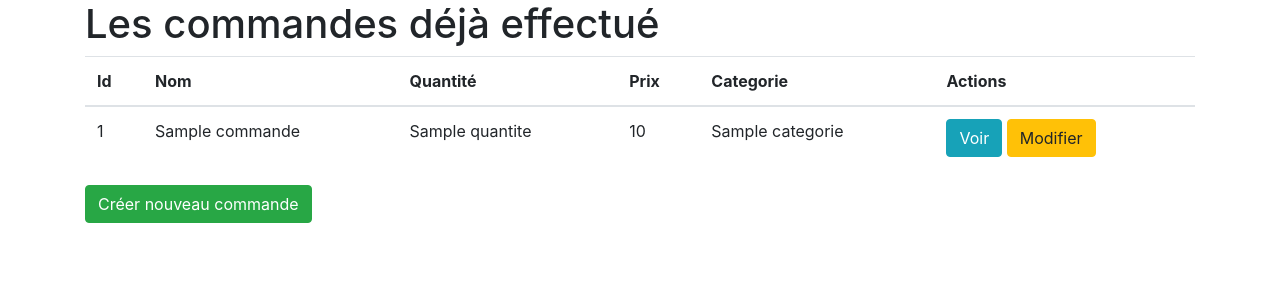
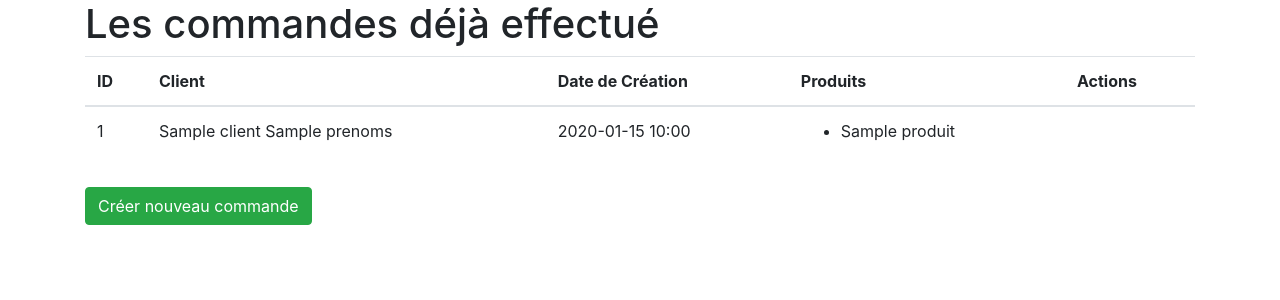
Before and after one commit to Mahery-Rakotonindrina/Symfony_Test_Mahery_FM, a Symfony app: template templates/commande/index.html.twig in a window 1280 px wide. Shown: the part 56-356 px from the top of the page. Run offline with Twig, Linux system fonts and the light colour scheme; the template is opened without the code that fills it: most values are stand-ins (such as "Sample title", 1, 10 or a date in 2020); some libraries are stand-ins or nearby versions.

Commit message:
update: client and command

```diff
--- a/src/Form/ClientType.php
+++ b/src/Form/ClientType.php
@@ -15,8 +15,8 @@ class ClientType extends AbstractType
     {
         $builder
             ->add('Nom',TextType::class, [
-                'attr' => ['class' => 'form-control'],
-                'placeholder' => 'Choisir un client'
+                'attr' => ['class' => 'form-control',
+                'required' => true]
                 ])
             ->add('Prenoms',TextType::class, [
                 'attr' => ['class' => 'form-control']
--- a/templates/commande/_form.html.twig
+++ b/templates/commande/_form.html.twig
@@ -1,7 +1,7 @@
 {# templates/commande/_form.html.twig #}
 {{ form_start(form, {'attr': {'class': 'mb-3'}}) }}
     <div class="form-group">
-        {{ form_row(form.numClient, {'attr': {'class': 'form-control'}}) }}
+        {{ form_row(form.client, {'attr': {'class': 'form-control'}}) }}
     </div>
     <div class="form-group">
         {{ form_row(form.createdAt, {'attr': {'class': 'form-control'}}) }}
--- a/templates/commande/index.html.twig
+++ b/templates/commande/index.html.twig
@@ -8,11 +8,10 @@
     <table class="table">
         <thead>
             <tr>
-                <th>Id</th>
-                <th>Nom</th>
-                <th>Quantité</th>
-                <th>Prix</th>
-                <th>Categorie</th>
+                <th>ID</th>
+                <th>Client</th>
+                <th>Date de Création</th>
+                <th>Produits</th>
                 <th>Actions</th>
             </tr>
         </thead>
@@ -20,13 +19,19 @@
             {% for commande in commandes %}
                 <tr>
                     <td>{{ commande.id }}</td>
-                <td>{{ commande.Nom }}</td>
-                <td>{{ commande.Quantite }}</td>
-                <td>{{ commande.Prix }}</td>
-                <td>{{ commande.categorie.Nom }}</td>
+                    <td>{{ commande.client.nom }} {{ commande.client.prenoms }}</td>
+                    <td>{{ commande.createdAt|date('Y-m-d H:i') }}</td>
                     <td>
-                    <a href="{{ path('app_commande_show', {'id': commande.id}) }}" class="btn btn-info">Voir</a>
-                    <a href="{{ path('app_commande_edit', {'id': commande.id}) }}" class="btn btn-warning">Modifier</a>
+                        <ul>
+                            {% for produit in commande.produits %}
+                                <li>{{ produit.nom }}</li>
+                            {% endfor %}
+                        </ul>
+                    </td>
+                    <td>
+                        {# <a href="{{ path('commande_show', {'id': commande.id}) }}" class="btn btn-info">Voir</a>
+                        <a href="{{ path('commande_edit', {'id': commande.id}) }}" class="btn btn-warning">Modifier</a> #}
+                        {# Vous pouvez ajouter un bouton pour supprimer la commande ici #}
                     </td>
                 </tr>
             {% else %}
```
Also changed, not shown: migrations/Version20240521074039.php (added, +35 -0 lines), src/Controller/CommandeController.php (+23 -4 lines), src/Entity/Commande.php (+10 -8 lines), src/Form/CommandeType.php (+14 -7 lines). Lines whose indentation alone changed are shown as unchanged.
